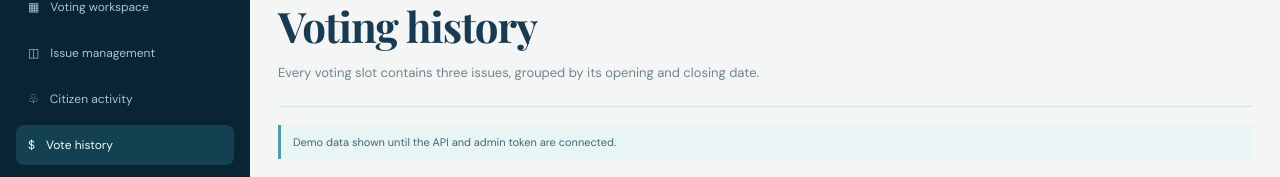
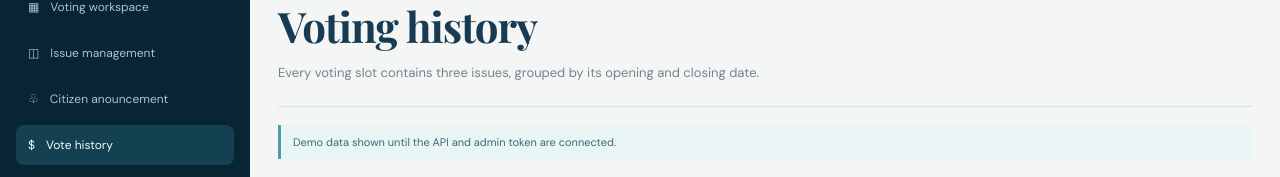
Before and after one commit to shuvam009/community-priorities-notifications, a React (Vite) app in the folder frontend_admin/: page /admin/voting-history in a window 1280 px wide. Shown: the part 114-291 px from the top of the page. Built offline with nearby package versions, Linux system fonts and the light colour scheme; no server answers.

Commit message:
ad anouncement

```diff
--- a/frontend_admin/src/components/AdminShell.jsx
+++ b/frontend_admin/src/components/AdminShell.jsx
@@ -19,7 +19,7 @@ export default function AdminShell({ children }) {
             ◫ <span>Issue management</span>
           </button>
           <button>
-            ♧ <span>Citizen activity</span>
+            ♧ <span>Citizen anouncement</span>
           </button>
           <NavLink to="/admin/voting-history">
             $ <span>Vote history</span>
```
